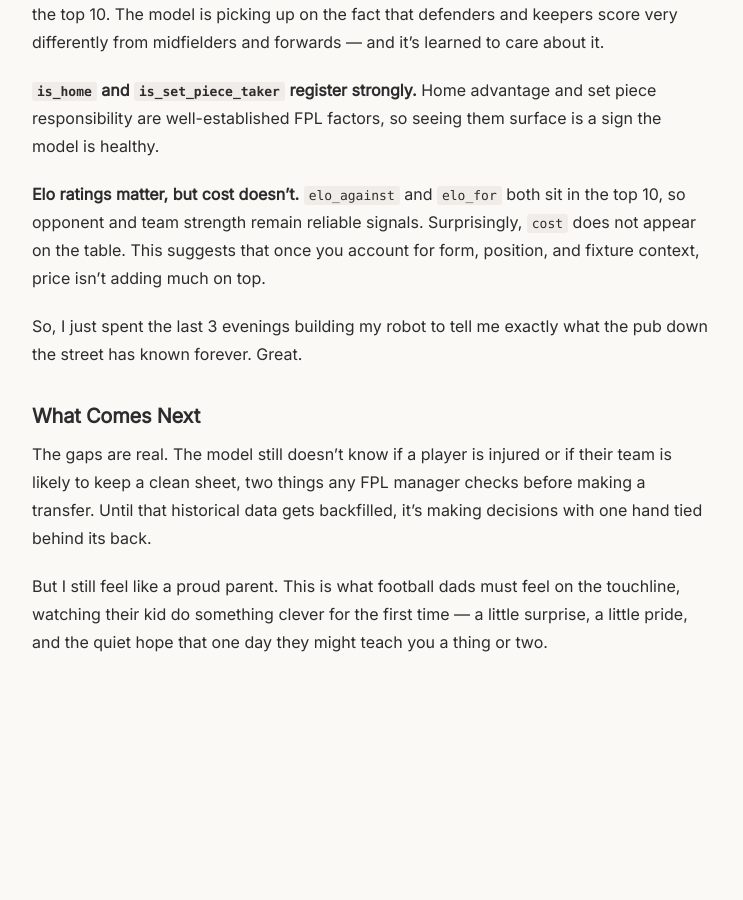
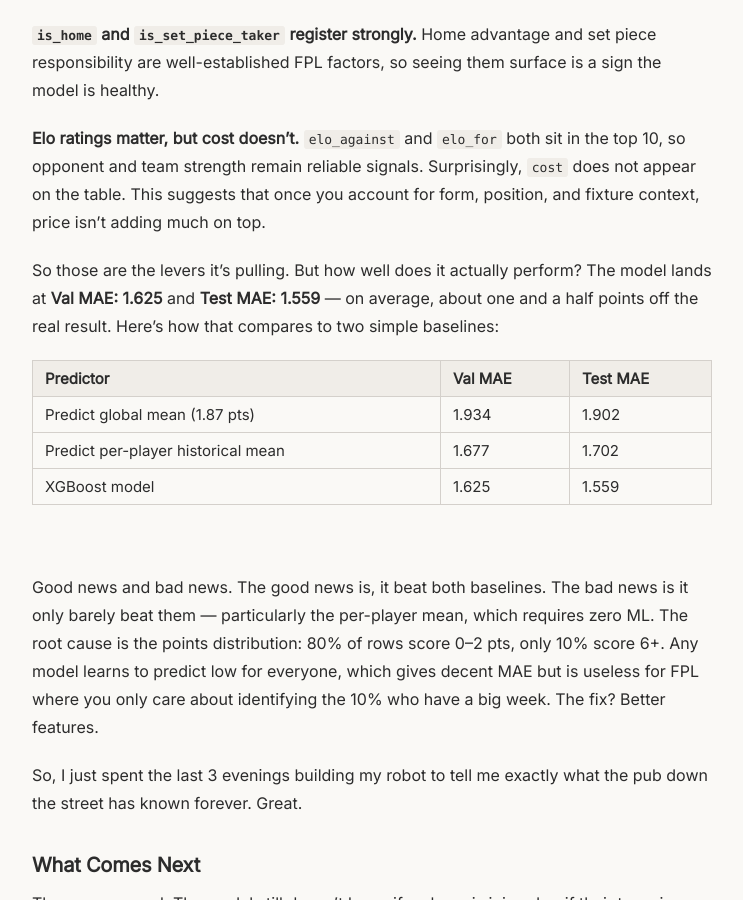
Before and after one commit to samsohn28/samsohn28.github.io, a Jekyll site: the page built from blog/2026-03-06-the-training-ground.md, in a window 1280 px wide and 900 px high, scrolled down 4672 px. Shown: the whole window, without its empty margins (16-759 px from the left). Built offline with Jekyll 4.4.1, drawn with Linux system fonts in a browser that asks for light colours; our own code applies the rules of GitHub Pages for plain Markdown files; before the commit the page ends 5396 px from its top, so only the background shows below that; some of the changed text lies outside the part shown.

Commit message:
update results section

```diff
--- a/blog/2026-03-06-the-training-ground.md
+++ b/blog/2026-03-06-the-training-ground.md
@@ -68,9 +68,9 @@
 
 ## Results
 
-After all that learning, we get out a couple final numbers in the form of an MAE (mean absolute error). The model lands at **Val MAE: 1.634** and **Test MAE: 1.579** which means that at the end of its training, our model is, on average, about one and a half points away from the real life results. So, how did it get there?
+There are two main things we're looking for: feature weights and the MAE (mean absolute error). During training, models adjust how much weight they put into each feature to guide their predictions. The MAE then tells us how far off those predictions were.
 
-During training, models will adjust how much weight they put into a feature to guide their predictions. Here's where our model puts its weight:
+Here's where our model puts its weight:
 
 | Rank | Feature | Gain |
 |---|---|---|
@@ -95,6 +95,18 @@
 
 **Elo ratings matter, but cost doesn't.** `elo_against` and `elo_for` both sit in the top 10, so opponent and team strength remain reliable signals. Surprisingly, `cost` does not appear on the table. This suggests that once you account for form, position, and fixture context, price isn't adding much on top.
 
+So those are the levers it's pulling. But how well does it actually perform? The model lands at **Val MAE: 1.625** and **Test MAE: 1.559** — on average, about one and a half points off the real result. Here's how that compares to two simple baselines:
+
+| Predictor | Val MAE | Test MAE |
+|---|---|---|
+| Predict global mean (1.87 pts) | 1.934 | 1.902 |
+| Predict per-player historical mean | 1.677 | 1.702 |
+| XGBoost model | 1.625 | 1.559 |
+
+<br>
+
+Good news and bad news. The good news is, it beat both baselines. The bad news is it only barely beat them — particularly the per-player mean, which requires zero ML. The root cause is the points distribution: 80% of rows score 0–2 pts, only 10% score 6+. Any model learns to predict low for everyone, which gives decent MAE but is useless for FPL where you only care about identifying the 10% who have a big week. The fix? Better features.
+
 So, I just spent the last 3 evenings building my robot to tell me exactly what the pub down the street has known forever. Great.
 
 
```
